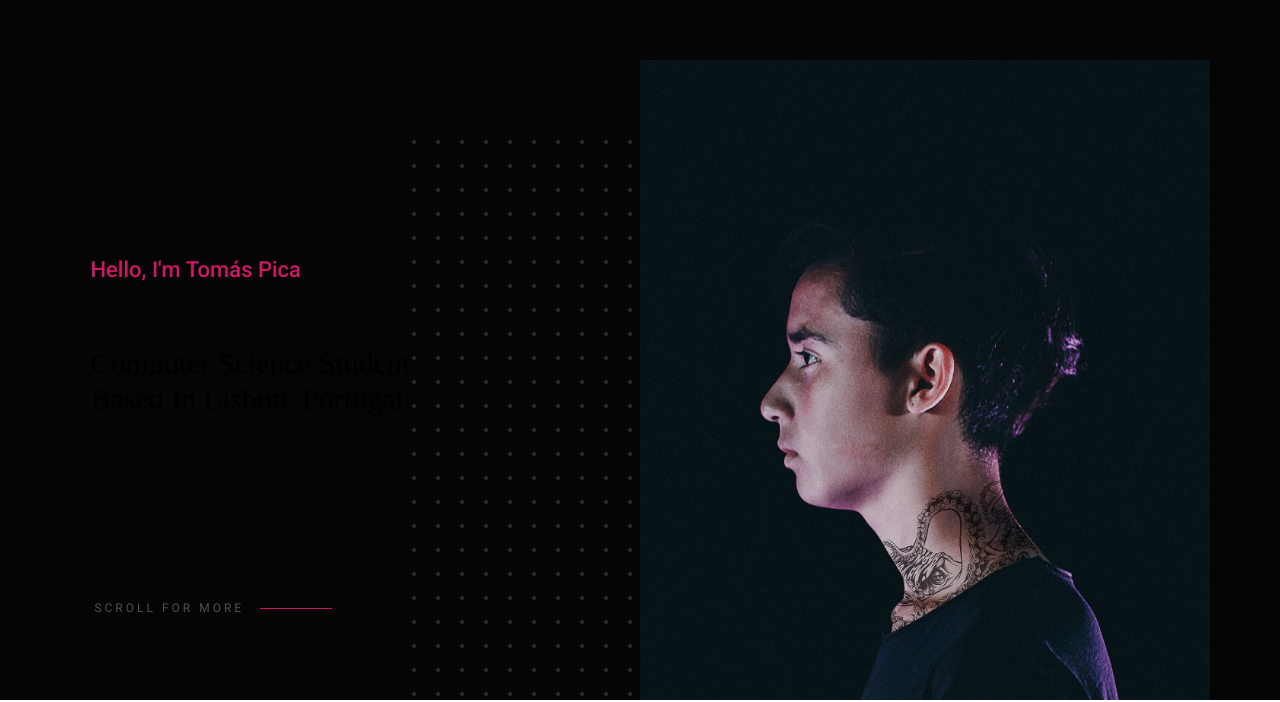
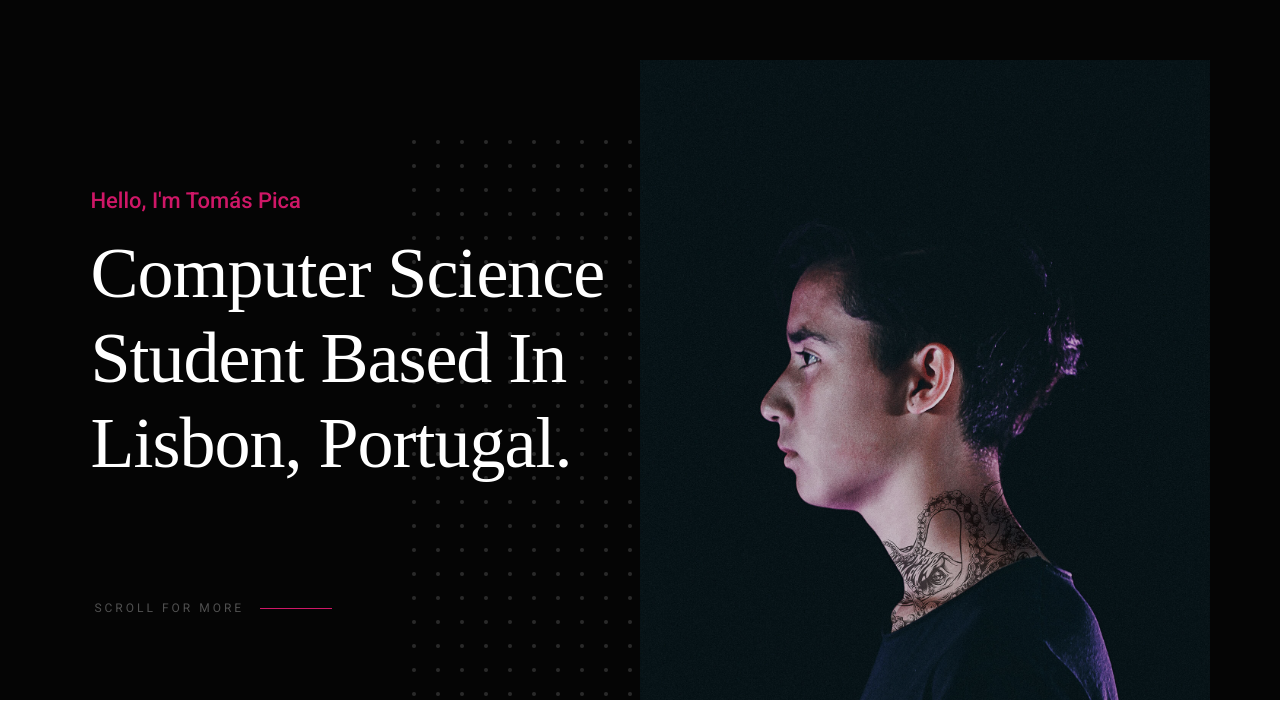
Before and after one commit to tomasapica/tomaspica.github.io, a plain HTML site: page index.html in a window 1280 px wide. Shown: the part 100-802 px from the top of the page. Drawn offline with Linux system fonts and the light colour scheme; a web font is replaced by a local one.

Commit message:
Update index.html

```diff
--- a/index.html
+++ b/index.html
@@ -79,10 +79,11 @@
 
             <div class="column large-9 mob-full intro-text">
                 <h3>Hello, I'm Tomás Pica</h3>
-                <h2>
-                    Computer Science Student <br>
-                    Based In Lisbon, Portugal.
-                </h2>
+                <h1>
+                    Computer Science <br>
+                    Student Based In <br>
+                    Lisbon, Portugal.
+                </h1>
             </div>
 
             <div class="intro-scroll">
```
